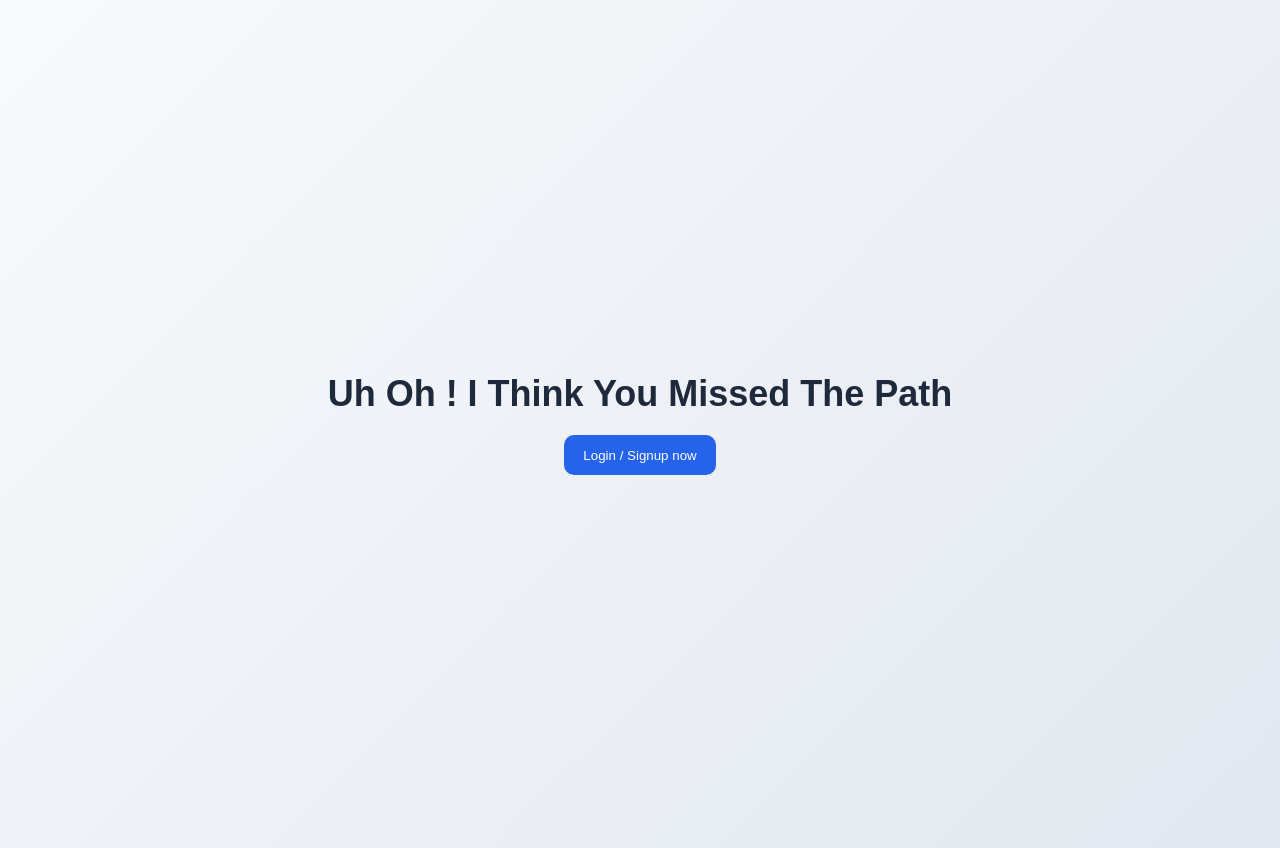
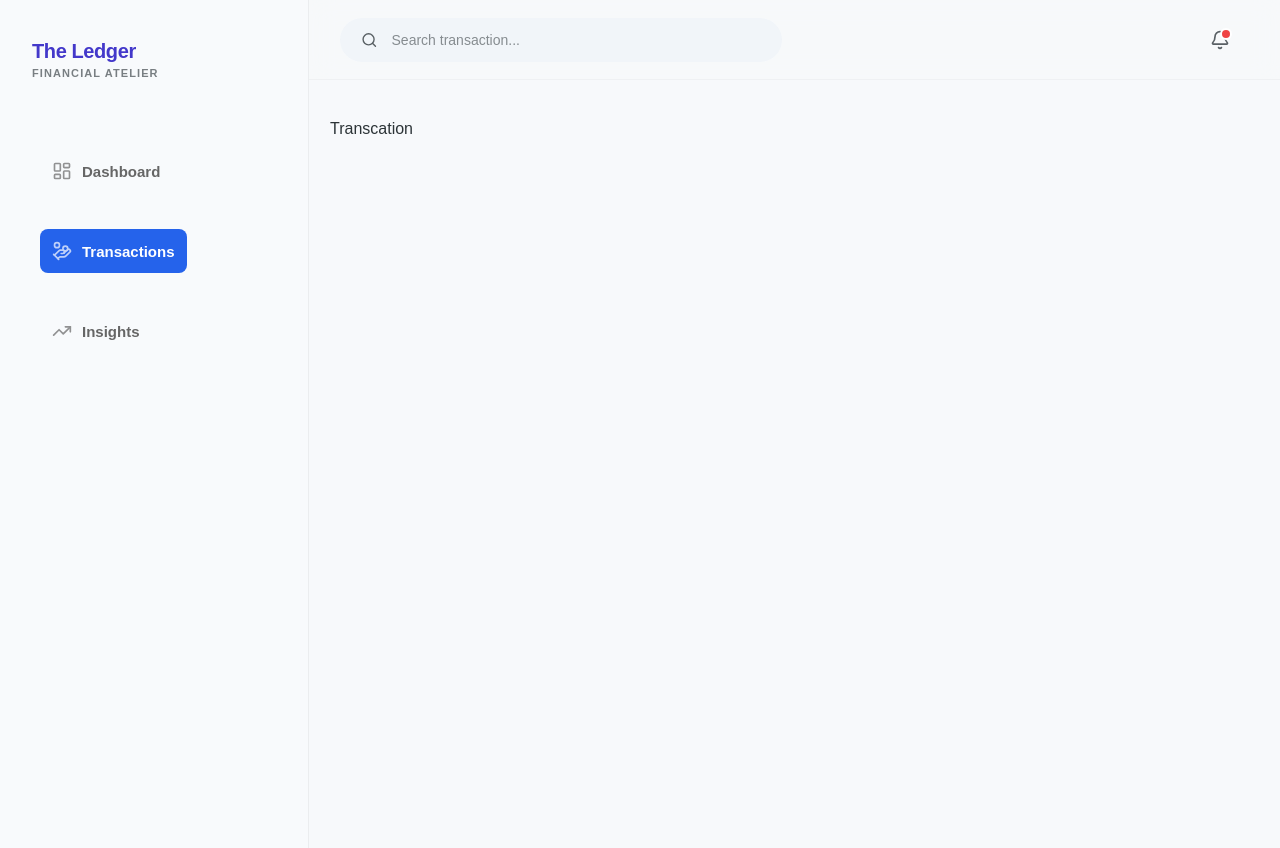
Before and after one commit to codewithrama/financial-ledger-app, a React (Vite) app: page /transaction in a window 1280 px wide. After the commit the page ends 800 px from the top, so only its background shows below. Built offline with nearby package versions, Linux system fonts and the light colour scheme.

Commit message:
wiring up

```diff
--- a/src/App.jsx
+++ b/src/App.jsx
@@ -5,6 +5,8 @@ import PageNotFound from "./components/PageNotFound";
 import { BrowserRouter ,Route,Routes } from "react-router-dom";
 import AppContextProvider from "./context/AppContextProvider";
 import Dashboard from "./pages/Dashboard";
+import Transaction from "./pages/Transaction";
+import Insights from "./pages/Insights";
 
 export default function App() {
   return (
@@ -17,6 +19,8 @@ export default function App() {
 
           <Route path="/onBoarding" element = {<AppContextProvider><OnBoarding/> </AppContextProvider>}/>
           <Route path="/dashboard" element ={<AppContextProvider><Dashboard/></AppContextProvider>}/>
+          <Route path='/transaction' element = {<Transaction/>}/>
+          <Route path='/insights' element = {<Insights/>}/>
 
         <Route path="*" element = {<PageNotFound/>}/>
       </Routes>
--- /dev/null
+++ b/src/pages/Insights.jsx
@@ -0,0 +1,9 @@
+import Layout from '../components/Layout'
+import styles from './Insights.module.css'
+export default function Insights(){
+    return(
+        <Layout>
+        <h1>Insights</h1>
+        </Layout>
+    )
+}
--- a/src/pages/OnBoarding.jsx
+++ b/src/pages/OnBoarding.jsx
@@ -1,9 +1,11 @@
 import { Lock, MoveRight } from 'lucide-react'
 import styles from './OnBoarding.module.css'
 import useData from '../hooks/useData'
+import { useNavigate } from 'react-router-dom';
 
 export default function OnBoarding() {
     const { income, setIncome } = useData();
+    const navigate = useNavigate();
 
     return (
         <div className={styles.onBoardingContainer}>
@@ -49,7 +51,7 @@ export default function OnBoarding() {
                 </div>
 
                 <div className={styles.onBoardingButton}>
-                    <button>
+                    <button onClick={()=> navigate('/dashboard')}>
                         Confirm and Start <MoveRight />
                     </button>
                 </div>
--- /dev/null
+++ b/src/pages/Transaction.jsx
@@ -0,0 +1,9 @@
+import Layout from '../components/Layout'
+import styles from './Transaction.module.css'
+export default function Transaction(){
+    return(
+        <Layout>
+        <div>Transcation </div>
+       </ Layout>
+    )
+}
```
Also changed, not shown: src/App.css (added), src/pages/Insights.module.css (added), src/pages/Transaction.module.css (added).
